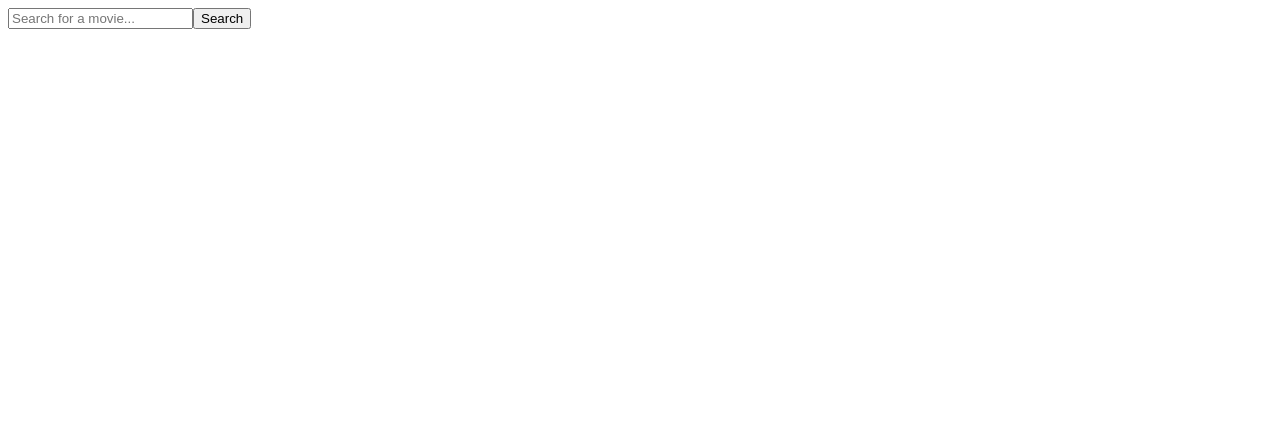
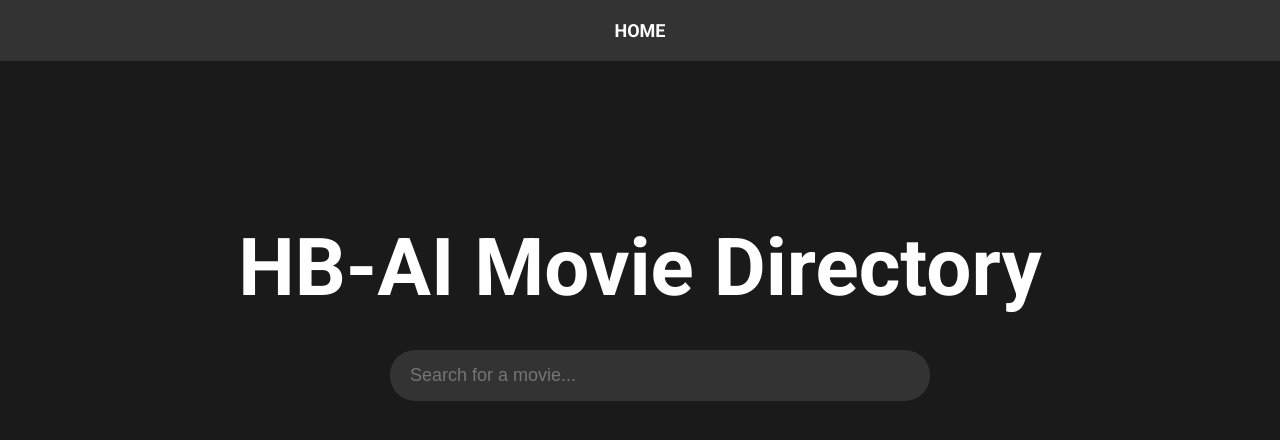
Before and after one commit to HazeyWazy/HB-AI-Movie-Directory, a React (Vite) app in the folder HB-AI Movie Directory/frontend/: page / in a window 1280 px wide. Shown: the top 440 px of the page. Built offline with nearby package versions, Linux system fonts and the light colour scheme.

Commit message:
Initial Styling for the Web Application

```diff
--- a/HB-AI Movie Directory/frontend/index.html
+++ b/HB-AI Movie Directory/frontend/index.html
@@ -3,6 +3,11 @@
   <head>
     <meta charset="UTF-8" />
     <meta name="viewport" content="width=device-width, initial-scale=1.0" />
+    <link
+      href="https://fonts.googleapis.com/css2?family=Roboto:wght@400;500;700&display=swap"
+      rel="stylesheet"
+    />
+
     <title>Movie Search App</title>
   </head>
   <body>
--- /dev/null
+++ b/HB-AI Movie Directory/frontend/src/App.css
@@ -0,0 +1,33 @@
+body {
+    font-family: 'Roboto', sans-serif;
+    margin: 0;
+}
+
+.app {
+    background-color: #1a1a1a;
+    min-height: 100vh;
+}
+
+.nav-bar {
+    display: flex;
+    justify-content: center;
+    padding: 20px 0;
+    background-color: #333;
+}
+
+.home-link {
+    text-decoration: none;
+    color: white;
+    font-size: 18px;
+    font-weight: bold;
+}
+
+.app-title {
+    text-align: center;
+    color: white;
+    font-size: 5rem;
+    font-weight: bold;
+    margin-top: 10rem;
+    margin-bottom: 20px;
+
+}
--- a/HB-AI Movie Directory/frontend/src/App.jsx
+++ b/HB-AI Movie Directory/frontend/src/App.jsx
@@ -1,11 +1,13 @@
 import React, { useState } from "react";
-import { Routes, Route } from "react-router-dom";
+import { Routes, Route, Link, useLocation } from "react-router-dom";
 import SearchBar from "./components/SearchBar";
 import MovieList from "./components/MovieList";
 import MovieDetail from "./components/MovieDetail";
+import "./App.css";
 
 function App() {
   const [movies, setMovies] = useState([]);
+  const location = useLocation();
 
   const handleSearch = async (searchTerm) => {
     try {
@@ -20,7 +22,15 @@ function App() {
   };
 
   return (
-    <div className="container mx-auto px-4">
+    <div className="app">
+      <nav className="nav-bar">
+        <Link to="/" className="home-link">
+          HOME
+        </Link>
+      </nav>
+      {location.pathname === "/" && (
+        <h1 className="app-title">HB-AI Movie Directory</h1>
+      )}
       <Routes>
         <Route
           path="/"
--- /dev/null
+++ b/HB-AI Movie Directory/frontend/src/components/MovieDetail.css
@@ -0,0 +1,37 @@
+.movie-detail-container {
+    background-color: #1a1a1a;
+    min-height: 100vh;
+    color: white;
+    padding-top: 20px;
+}
+
+.movie-detail {
+    display: flex;
+    justify-content: center;
+    align-items: flex-start;
+    padding: 20px;
+    max-width: 1200px;
+    margin: 0 auto;
+}
+
+.movie-info {
+    flex: 1;
+    padding-right: 20px;
+}
+
+.movie-title {
+    font-size: 24px;
+    margin-bottom: 20px;
+}
+
+.movie-poster {
+    flex: 1;
+    display: flex;
+    justify-content: flex-end;
+}
+
+.movie-poster img {
+    max-width: 100%;
+    height: auto;
+    border-radius: 10px;
+}
--- a/HB-AI Movie Directory/frontend/src/components/MovieDetail.jsx
+++ b/HB-AI Movie Directory/frontend/src/components/MovieDetail.jsx
@@ -1,5 +1,6 @@
 import React, { useState, useEffect } from "react";
 import { useParams } from "react-router-dom";
+import "./MovieDetail.css";
 
 const MovieDetail = () => {
   const [movie, setMovie] = useState(null);
@@ -22,15 +23,10 @@ const MovieDetail = () => {
   if (!movie) return <div>Loading...</div>;
 
   return (
-    <div className="container mx-auto px-4 py-8">
-      <h1 className="text-3xl font-bold mb-4">{movie.Title}</h1>
-      <div className="flex flex-col md:flex-row">
-        <img
-          src={movie.Poster}
-          alt={movie.Title}
-          className="w-full md:w-1/3 mb-4 md:mb-0"
-        />
-        <div className="md:ml-8">
+    <div className="movie-detail-container">
+      <div className="movie-detail">
+        <div className="movie-info">
+          <h1 className="movie-title">{movie.Title}</h1>
           <p>
             <strong>Director:</strong> {movie.Director}
           </p>
@@ -50,6 +46,9 @@ const MovieDetail = () => {
             <strong>Rating:</strong> {movie.imdbRating}
           </p>
         </div>
+        <div className="movie-poster">
+          <img src={movie.Poster} alt={movie.Title} />
+        </div>
       </div>
     </div>
   );
--- /dev/null
+++ b/HB-AI Movie Directory/frontend/src/components/MovieList.css
@@ -0,0 +1,46 @@
+.movie-list {
+    display: flex;
+    flex-wrap: wrap;
+    justify-content: space-around;
+    padding: 20px;
+    background-color: #1a1a1a;
+}
+
+.movie-item {
+    width: calc(33.333% - 20px);
+    margin-bottom: 20px;
+    text-decoration: none;
+    color: white;
+}
+
+.movie-card {
+    border: 2px solid #333;
+    border-radius: 10px;
+    overflow: hidden;
+    transition: all 0.3s ease;
+}
+
+.movie-card:hover {
+    border-color: white;
+    transform: scale(1.05);
+}
+
+.movie-poster {
+    width: 100%;
+    height: 400px;
+    object-fit: cover;
+}
+
+.movie-info {
+    padding: 10px;
+}
+
+.movie-title {
+    font-size: 18px;
+    margin-bottom: 5px;
+}
+
+.movie-year {
+    font-size: 14px;
+    color: #aaa;
+}
--- a/HB-AI Movie Directory/frontend/src/components/MovieList.jsx
+++ b/HB-AI Movie Directory/frontend/src/components/MovieList.jsx
@@ -1,24 +1,25 @@
 import React from "react";
 import { Link } from "react-router-dom";
+import "./MovieList.css";
 
 const MovieList = ({ movies }) => {
   return (
-    <div className="grid grid-cols-1 sm:grid-cols-2 md:grid-cols-3 lg:grid-cols-4 gap-4">
+    <div className="movie-list">
       {movies.map((movie) => (
         <Link
           to={`/movie/${movie.imdbID}`}
           key={movie.imdbID}
-          className="block"
+          className="movie-item"
         >
-          <div className="border rounded-lg overflow-hidden shadow-lg">
+          <div className="movie-card">
             <img
               src={movie.Poster}
               alt={movie.Title}
-              className="w-full h-64 object-cover"
+              className="movie-poster"
             />
-            <div className="p-4">
-              <h2 className="font-bold text-xl mb-2">{movie.Title}</h2>
-              <p className="text-gray-700 text-base">Year: {movie.Year}</p>
+            <div className="movie-info">
+              <h2 className="movie-title">{movie.Title}</h2>
+              <p className="movie-year">Year: {movie.Year}</p>
             </div>
           </div>
         </Link>
--- /dev/null
+++ b/HB-AI Movie Directory/frontend/src/components/SearchBar.css
@@ -0,0 +1,28 @@
+.search-container {
+    display: flex;
+    justify-content: center;
+    align-items: center;
+    height: 50vh;
+    background-color: #1a1a1a;
+    margin-top: -10rem;
+}
+
+.search-form {
+    width: 100%;
+    max-width: 500px;
+}
+
+.search-input {
+    width: 100%;
+    padding: 15px 20px;
+    font-size: 18px;
+    border: none;
+    border-radius: 25px;
+    background-color: #333;
+    color: white;
+}
+
+.search-input:focus {
+    outline: none;
+    box-shadow: 0 0 0 2px white;
+}
--- a/HB-AI Movie Directory/frontend/src/components/SearchBar.jsx
+++ b/HB-AI Movie Directory/frontend/src/components/SearchBar.jsx
@@ -1,4 +1,5 @@
 import React, { useState } from "react";
+import "./SearchBar.css";
 
 const SearchBar = ({ onSearch }) => {
   const [searchTerm, setSearchTerm] = useState("");
@@ -9,23 +10,15 @@ const SearchBar = ({ onSearch }) => {
   };
 
   return (
-    <div className="flex justify-center items-center h-screen">
-      <form onSubmit={handleSubmit} className="w-full max-w-md">
-        <div className="flex items-center border-b border-b-2 border-gray-300 py-2">
+    <div className="search-container">
+      <form onSubmit={handleSubmit} className="search-form">
         <input
-            className="appearance-none bg-transparent border-none w-full text-gray-700 mr-3 py-1 px-2 leading-tight focus:outline-none"
+          className="search-input"
           type="text"
           placeholder="Search for a movie..."
           value={searchTerm}
           onChange={(e) => setSearchTerm(e.target.value)}
         />
-          <button
-            className="flex-shrink-0 bg-blue-500 hover:bg-blue-700 border-blue-500 hover:border-blue-700 text-sm border-4 text-white py-1 px-2 rounded"
-            type="submit"
-          >
-            Search
-          </button>
-        </div>
       </form>
     </div>
   );
```
Also changed, not shown: 2 other files (tests, documents, lock files or other folders). Lines whose indentation alone changed are shown as unchanged.
